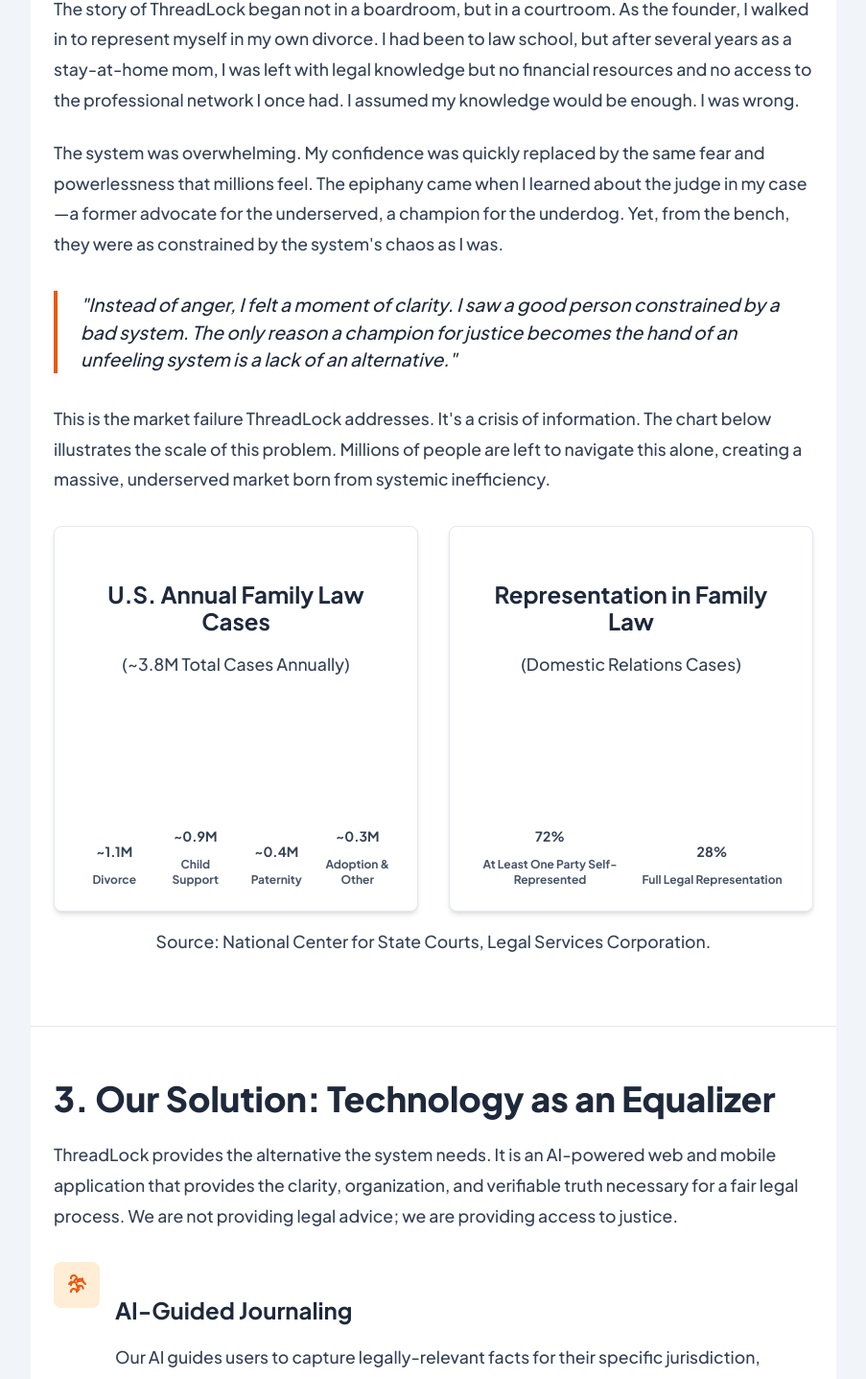
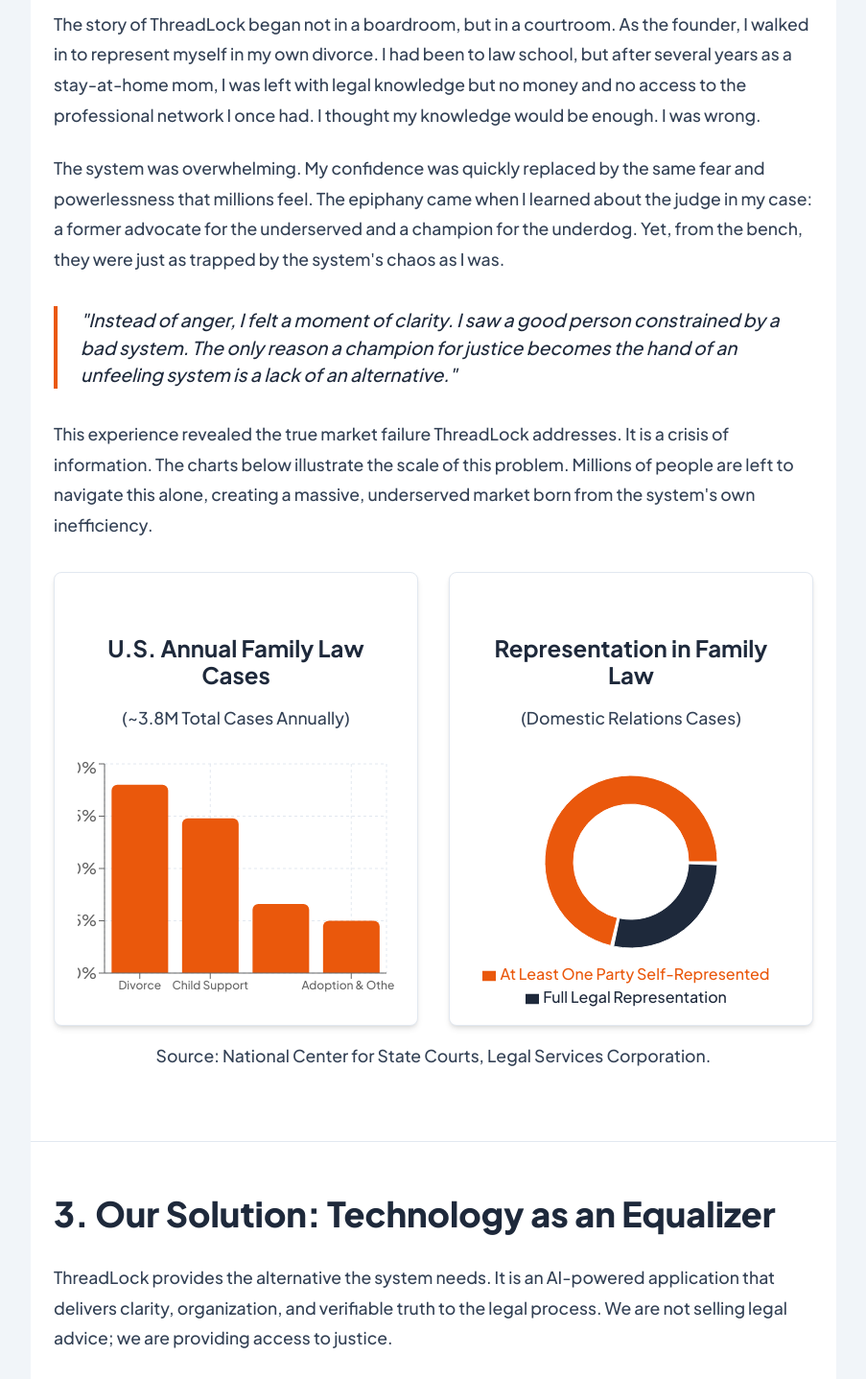
Before and after one commit to RedThreadGrp/ThreadLock, a Next.js app: page /whitepaper in a window 1280 px wide. Shown: the part 1143-2580 px from the top of the page at 96% size, without its empty margins (188-1091 px from the left). Built offline with nearby package versions, Linux system fonts and the light colour scheme.

Commit message:
Update whitepaper.jsx

```diff
--- a/pages/whitepaper.jsx
+++ b/pages/whitepaper.jsx
@@ -1,4 +1,18 @@
+'use client';
 import React from 'react';
+import {
+  ResponsiveContainer,
+  BarChart as RBarChart,
+  Bar,
+  XAxis,
+  YAxis,
+  CartesianGrid,
+  Tooltip,
+  PieChart,
+  Pie,
+  Cell,
+  Legend,
+} from 'recharts';
 
 /* ----------------- Icons ----------------- */
 const BrainCircuitIcon = (props) => (
@@ -26,27 +40,62 @@ function BrandWordmark({ className = "", theme = "light" }) {
   );
 }
 
-/* ----------------- Chart Component ----------------- */
-const BarChart = ({ data, title, note }) => (
+/* ----------------- Chart Colors ----------------- */
+const COLORS = {
+  orange: '#ea580c', // tailwind orange-600
+  slate: '#1e293b',  // tailwind slate-800
+  grid: '#e2e8f0',
+  hover: 'rgba(148,163,184,0.12)',
+};
+
+/* ----------------- Charts ----------------- */
+const CasesBarChart = ({ data, title, note }) => (
   <div className="bg-white p-6 rounded-lg shadow-md border border-slate-200 h-full flex flex-col">
     <h3 className="text-lg font-bold text-slate-800 mb-2 text-center">{title}</h3>
     <p className="text-xs text-slate-500 mb-4 text-center">{note}</p>
-        <div className="flex justify-around items-end h-48 space-x-2 flex-grow">
-            {data.map((item, index) => (
-                <div key={index} className="flex flex-col items-center flex-grow w-1/4">
-                    <div className="text-sm font-bold text-slate-700 mb-1">{item.rawValue}</div>
-                    <div
-                        className="w-full bg-orange-500 hover:bg-orange-600 transition-all rounded-t-md"
-                        style={{ height: `${item.value}%` }}
-                        title={`${item.label}: ${item.rawValue}`}
-                    ></div>
-                    <span className="text-xs font-semibold mt-2 text-slate-600 text-center">{item.label}</span>
-                </div>
-            ))}
+    <div className="h-64">
+      <ResponsiveContainer width="100%" height="100%">
+        <RBarChart data={data} margin={{ top: 8, right: 8, left: -8, bottom: 0 }}>
+          <CartesianGrid strokeDasharray="3 3" stroke={COLORS.grid} />
+          <XAxis dataKey="label" tick={{ fontSize: 12 }} />
+          <YAxis domain={[0, 100]} tickFormatter={(v) => `${v}%`} width={36} />
+          <Tooltip
+            cursor={{ fill: COLORS.hover }}
+            formatter={(value, _name, { payload }) => [payload.rawValue, payload.label]}
+          />
+          <Bar dataKey="value" fill={COLORS.orange} radius={[6, 6, 0, 0]} />
+        </RBarChart>
+      </ResponsiveContainer>
     </div>
   </div>
 );
 
+const RepresentationPieChart = ({ data, title, note }) => (
+  <div className="bg-white p-6 rounded-lg shadow-md border border-slate-200 h-full flex flex-col">
+    <h3 className="text-lg font-bold text-slate-800 mb-2 text-center">{title}</h3>
+    <p className="text-xs text-slate-500 mb-4 text-center">{note}</p>
+    <div className="h-64">
+      <ResponsiveContainer width="100%" height="100%">
+        <PieChart>
+          <Pie
+            data={data}
+            dataKey="value"
+            nameKey="label"
+            innerRadius={60}
+            outerRadius={90}
+            paddingAngle={2}
+          >
+            {data.map((_, i) => (
+              <Cell key={i} fill={i === 0 ? COLORS.orange : COLORS.slate} />
+            ))}
+          </Pie>
+          <Tooltip formatter={(v, n) => [`${v}%`, n]} />
+          <Legend verticalAlign="bottom" height={36} />
+        </PieChart>
+      </ResponsiveContainer>
+    </div>
+  </div>
+);
 
 /* ----------------- The White Paper Page ----------------- */
 export default function WhitePaperPage() {
@@ -62,13 +111,6 @@ export default function WhitePaperPage() {
     { label: 'Full Legal Representation', value: 28, rawValue: '28%' },
   ];
 
-    const roiData = [
-        { month: 6, profit: 0 },
-        { month: 12, profit: 200000 },
-        { month: 18, profit: 800000 },
-        { month: 24, profit: 2000000 },
-    ];
-
   return (
     <>
       <style jsx global>{`
@@ -77,8 +119,8 @@ export default function WhitePaperPage() {
         .wp-container { max-width: 840px; margin: auto; }
         .wp-header { padding: 3rem 1.5rem; text-align: center; border-bottom: 1px solid #e2e8f0; background-color: white;}
         .wp-section { padding: 3rem 1.5rem; border-bottom: 1px solid #e2e8f0; background-color: white;}
-                .wp-section h2 { font-size: 2.25rem; font-weight: 800; color: #1e293b; margin-bottom: 1rem; }
-                .wp-section h3 { font-size: 1.5rem; font-weight: 700; color: #1e293b; margin-top: 2rem; margin-bottom: 1rem; }
+        .wp-section h2 { font-size: 2.25rem; font-weight: 800; color: #1e293b; margin-bottom: 1.5rem; }
+        .wp-section h3 { font-size: 1.5rem; font-weight: 700; color: #1e293b; margin-top: 2.5rem; margin-bottom: 1rem; }
         .wp-section p { font-size: 1.1rem; line-height: 1.8; color: #334155; margin-bottom: 1.5rem; }
         .wp-blockquote { border-left: 4px solid #ea580c; padding-left: 1.5rem; margin: 2rem 0; font-size: 1.2rem; font-style: italic; color: #1e293b; }
       `}</style>
@@ -88,7 +130,7 @@ export default function WhitePaperPage() {
           <header className="wp-header">
             <BrandWordmark className="text-5xl justify-center" />
             <h1 className="text-4xl md:text-5xl font-extrabold tracking-tight mt-6 text-slate-900">
-                            An Investment in Access, Equity, and Return
+              An Investment in Access, Equality, and Return
             </h1>
             <p className="mt-4 text-lg text-slate-600">A White Paper on the Non-Equity Investment Opportunity in ThreadLock™</p>
             <p className="text-sm text-slate-500 mt-2">August 30, 2025</p>
@@ -96,46 +138,54 @@ export default function WhitePaperPage() {
 
           <section className="wp-section">
             <h2>1. Executive Summary</h2>
-                        <p>The American family law system is in a state of crisis, not due to a lack of good intentions, but a profound lack of accessible tools. Each year, 3.8 million new cases enter the courts, with 72% involving at least one party representing themselves. These individuals, often in the midst of extreme personal turmoil, are expected to navigate a bewildering legal landscape with no guidance, leading to inequitable outcomes and immense societal cost. ThreadLock is a technology platform designed to solve this crisis at its core.</p>
-                        <p>This document outlines a non-equity investment opportunity of **$150,000** to fund the market launch of ThreadLock. Our go-to-market strategy is centered on high-volume, scalable channels, including a groundbreaking pilot program with Tribal nations and a modern employee benefit offering for corporations. We project a **time to market of 6 months**, **time to profitability within 12-15 months**, and a **full return on investment within 18-24 months**, with aggressive growth scenarios offering returns of **5x or more**. This is an opportunity to fund a solution with a clear path to profitability and a powerful, measurable social impact.</p>
+            <p>The American family law system is failing. It's not for a lack of good intentions, but from a profound lack of accessible tools. Every year, 3.8 million new cases flood the courts, and in 72% of them, at least one person is navigating the process alone. These are people in the middle of intense personal turmoil, expected to master a bewildering legal landscape with no guidance. This leads to unfair outcomes and a massive societal cost. ThreadLock is built to fix this crisis at its core.</p>
+            <p>We are seeking <strong>$150,000</strong> in non-equity funding to bring ThreadLock to market. Our strategy is built on high-volume, scalable channels, including a groundbreaking pilot program with Tribal nations and a modern employee benefit offering. We project a <strong>time to market of 6 months</strong>, reaching <strong>profitability within 12 to 15 months</strong>, and delivering a <strong>full return on investment within 18 to 24 months</strong>. Our aggressive growth scenarios offer returns of <strong>5x or more</strong>. This is an opportunity to fund a solution with a clear path to profitability and a powerful, measurable social impact.</p>
           </section>
 
           <section className="wp-section">
             <h2>2. The Market Failure: A Personal and Systemic View</h2>
-                        <p>The story of ThreadLock began not in a boardroom, but in a courtroom. As the founder, I walked in to represent myself in my own divorce. I had been to law school, but after several years as a stay-at-home mom, I was left with legal knowledge but no financial resources and no access to the professional network I once had. I assumed my knowledge would be enough. I was wrong.</p>
-                        <p>The system was overwhelming. My confidence was quickly replaced by the same fear and powerlessness that millions feel. The epiphany came when I learned about the judge in my case—a former advocate for the underserved, a champion for the underdog. Yet, from the bench, they were as constrained by the system's chaos as I was.</p>
+            <p>The story of ThreadLock began not in a boardroom, but in a courtroom. As the founder, I walked in to represent myself in my own divorce. I had been to law school, but after several years as a stay-at-home mom, I was left with legal knowledge but no money and no access to the professional network I once had. I thought my knowledge would be enough. I was wrong.</p>
+            <p>The system was overwhelming. My confidence was quickly replaced by the same fear and powerlessness that millions feel. The epiphany came when I learned about the judge in my case: a former advocate for the underserved and a champion for the underdog. Yet, from the bench, they were just as trapped by the system's chaos as I was.</p>
             <blockquote className="wp-blockquote">"Instead of anger, I felt a moment of clarity. I saw a good person constrained by a bad system. The only reason a champion for justice becomes the hand of an unfeeling system is a lack of an alternative."</blockquote>
-                        <p>This is the market failure ThreadLock addresses. It's a crisis of information. The chart below illustrates the scale of this problem. Millions of people are left to navigate this alone, creating a massive, underserved market born from systemic inefficiency.</p>
+            <p>This experience revealed the true market failure ThreadLock addresses. It is a crisis of information. The charts below illustrate the scale of this problem. Millions of people are left to navigate this alone, creating a massive, underserved market born from the system's own inefficiency.</p>
             <div className="grid md:grid-cols-2 gap-8 mt-8">
-                            <BarChart data={marketData} title="U.S. Annual Family Law Cases" note="(~3.8M Total Cases Annually)" />
-                            <BarChart data={selfRepData} title="Representation in Family Law" note="(Domestic Relations Cases)" />
+              <CasesBarChart
+                data={marketData}
+                title="U.S. Annual Family Law Cases"
+                note="(~3.8M Total Cases Annually)"
+              />
+              <RepresentationPieChart
+                data={selfRepData}
+                title="Representation in Family Law"
+                note="(Domestic Relations Cases)"
+              />
             </div>
             <p className="text-sm text-slate-500 mt-4 text-center">Source: National Center for State Courts, Legal Services Corporation.</p>
           </section>
 
           <section className="wp-section">
             <h2>3. Our Solution: Technology as an Equalizer</h2>
-                        <p>ThreadLock provides the alternative the system needs. It is an AI-powered web and mobile application that provides the clarity, organization, and verifiable truth necessary for a fair legal process. We are not providing legal advice; we are providing access to justice.</p>
+            <p>ThreadLock provides the alternative the system needs. It is an AI-powered application that delivers clarity, organization, and verifiable truth to the legal process. We are not selling legal advice; we are providing access to justice.</p>
             <div className="grid grid-cols-1 gap-8 mt-8">
               <div className="flex items-start gap-4">
                 <div className="w-12 h-12 shrink-0 bg-orange-100 text-orange-600 flex items-center justify-center rounded-lg"><BrainCircuitIcon className="w-6 h-6" /></div>
                 <div>
                   <h3 className="font-bold text-slate-800 -mt-1 mb-1">AI-Guided Journaling</h3>
-                                    <p className="text-base">Our AI guides users to capture legally-relevant facts for their specific jurisdiction, prompting for details like witnesses, dates, and objective language, ensuring the evidence they collect is credible and effective.</p>
+                  <p className="text-base">Our AI does not just record notes; it asks the right questions. Based on local court rules, it prompts users for crucial details like witnesses, dates, and objective facts, helping them build credible evidence.</p>
                 </div>
               </div>
               <div className="flex items-start gap-4">
                 <div className="w-12 h-12 shrink-0 bg-orange-100 text-orange-600 flex items-center justify-center rounded-lg"><ShieldCheckIcon className="w-6 h-6" /></div>
                 <div>
                   <h3 className="font-bold text-slate-800 -mt-1 mb-1">Immutable & Secure Record-Keeping</h3>
-                                    <p className="text-base">Every entry is timestamped on a blockchain, creating a tamper-proof, chronological record that stands up to scrutiny in court and eliminates disputes over when an event was documented.</p>
+                  <p className="text-base">We use blockchain to timestamp every entry. This creates an unchangeable, verifiable record that prevents evidence tampering and settles disputes about when an event was documented.</p>
                 </div>
               </div>
               <div className="flex items-start gap-4">
                 <div className="w-12 h-12 shrink-0 bg-orange-100 text-orange-600 flex items-center justify-center rounded-lg"><FileTextIcon className="w-6 h-6" /></div>
                 <div>
                   <h3 className="font-bold text-slate-800 -mt-1 mb-1">Court-Ready Exports</h3>
-                                    <p className="text-base">Users can instantly generate clean, professional summaries and timelines, formatted in a way that judges can quickly understand, saving hours of manual preparation.</p>
+                  <p className="text-base">With one click, users can export their entire case file into a clean, professional summary. It is a clear, chronological story formatted for judges to understand quickly, saving hours of painful preparation.</p>
                 </div>
               </div>
             </div>
@@ -143,13 +193,13 @@ export default function WhitePaperPage() {
 
           <section className="wp-section">
             <h2>4. Go-to-Market Strategy & Rollout</h2>
-                        <p>Our strategy is designed for rapid market penetration and revenue generation through high-volume, scalable channels, minimizing initial marketing spend while maximizing impact.</p>
+            <p>Our strategy is designed for rapid market penetration and revenue generation through high-volume, scalable channels. This approach minimizes initial marketing spend while maximizing impact.</p>
             <h3>Phase 1: The Tribal Pilot Program (Months 1-6)</h3>
-                        <p>We have an unprecedented opportunity to partner with Tribal nations, driven by a key contact who wishes to roll out ThreadLock to their communities. This is more than a pilot; it's a foundational partnership. It provides immediate access to a large, motivated user base, validates our social impact mission, and generates our first stream of recurring revenue. This program will serve as a powerful case study for our broader B2B and direct-to-consumer efforts.</p>
+            <p>We have an unprecedented opportunity to partner with Tribal nations, driven by a key contact who wants to roll out ThreadLock to their communities. This is more than a pilot; it is a foundational partnership. It provides immediate access to a large, motivated user base, validates our social impact mission, and generates our first stream of recurring revenue. This program will serve as a powerful case study for our broader B2B and consumer efforts.</p>
             <h3>Phase 2: B2B - The Modern Employee Benefit (Months 6-18)</h3>
-                        <p>Family law issues are a leading cause of workplace stress and absenteeism. We will market ThreadLock as an essential employee wellness benefit. Our pricing model of **$1 per employee per month** is a low-cost, high-value proposition for companies seeking to support their teams through life's most difficult challenges. This creates a predictable, scalable SaaS revenue stream.</p>
+            <p>Family law issues are a leading cause of workplace stress and absenteeism. We will market ThreadLock as an essential employee wellness benefit. Our pricing model of <strong>$1 per employee per month</strong> is a low-cost, high-value proposition for companies seeking to support their teams. This creates a predictable, recurring revenue stream.</p>
             <h3>Phase 3: Aggressive Direct-to-Consumer Marketing (Months 12+)</h3>
-                        <p>With established revenue and powerful testimonials from our initial rollouts, we will launch an aggressive marketing campaign targeting the millions of self-represented litigants. This will involve targeted digital advertising in parenting groups, legal aid forums, and social media, leveraging our powerful user stories to drive conversions.</p>
+            <p>With established revenue and powerful testimonials from our initial rollouts, we will launch an aggressive marketing campaign targeting millions of self-represented litigants. We will use targeted digital advertising in parenting groups, legal aid forums, and social media, leveraging our powerful user stories to drive conversions.</p>
           </section>
 
           <section className="wp-section">
@@ -157,16 +207,16 @@ export default function WhitePaperPage() {
             <h3>Initial Capital Requirement: $150,000</h3>
             <p>This capital will be deployed to achieve key revenue-generating milestones:</p>
             <ul>
-                            <li>**Product Finalization & Launch (40% - $60,000):** Finalize app development and scale infrastructure.</li>
-                            <li>**B2B Sales & Marketing (35% - $52,500):** Hire a dedicated B2B sales lead.</li>
-                            <li>**Tribal Partnership Pilot (25% - $37,500):** Fund the launch of our foundational pilot program.</li>
+              <li><strong>Product Finalization & Launch (40% - $60,000):</strong> Finalize app development and scale infrastructure.</li>
+              <li><strong>B2B Sales & Marketing (35% - $52,500):</strong> Hire a dedicated B2B sales lead.</li>
+              <li><strong>Tribal Partnership Pilot (25% - $37,500):</strong> Fund the launch of our foundational pilot program.</li>
             </ul>
             <h3>Timeline & ROI Projections (Non-Equity)</h3>
-                        <p>Our model is built for rapid returns. The following projections are based on our phased rollout strategy:</p>
+            <p>Our model is built for rapid returns, based on our phased rollout strategy:</p>
             <ul>
-                            <li>**Time to Market:** 6 Months</li>
-                            <li>**Time to Profitability:** 12-15 Months</li>
-                            <li>**Time to Full ROI (1x Return):** 18-24 Months</li>
+              <li><strong>Time to Market:</strong> 6 Months</li>
+              <li><strong>Time to Profitability:</strong> 12-15 Months</li>
+              <li><strong>Time to Full ROI (1x Return):</strong> 18-24 Months</li>
             </ul>
             <div className="bg-slate-50 p-6 rounded-lg mt-8">
               <h3 className="text-center mt-0">Projected Return Scenarios</h3>
@@ -192,7 +242,7 @@ export default function WhitePaperPage() {
 
           <section className="wp-section text-center">
             <h2>6. Conclusion & Call to Action</h2>
-                        <p>An investment in ThreadLock is more than a financial return; it is a direct investment in a scalable solution to a systemic crisis. It’s an opportunity to empower millions of families like Sarah's and to fund the alternative that the justice system desperately needs.</p>
+            <p>An investment in ThreadLock is more than a financial return. It is a direct investment in a scalable solution to a systemic crisis. It is an opportunity to empower millions of families like Sarah's and to fund the alternative that the justice system desperately needs.</p>
             <a href="mailto:info@threadlock.ai" className="inline-block bg-orange-600 text-white font-bold px-8 py-4 rounded-lg shadow-lg hover:bg-orange-700 transform hover:-translate-y-1 transition-all mt-4">
               Let's Connect
             </a>
```
Lines whose indentation alone changed are shown as unchanged.
